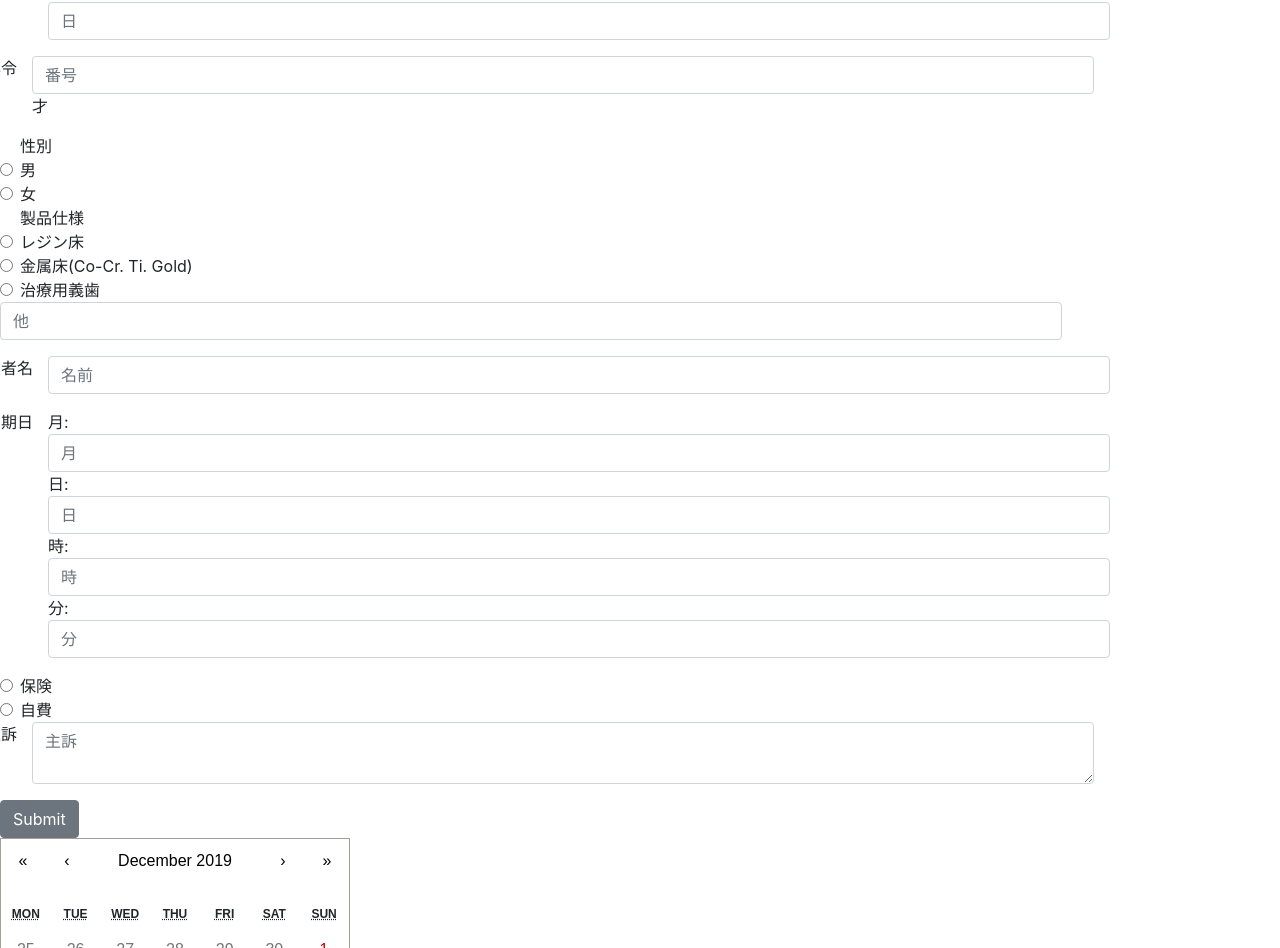
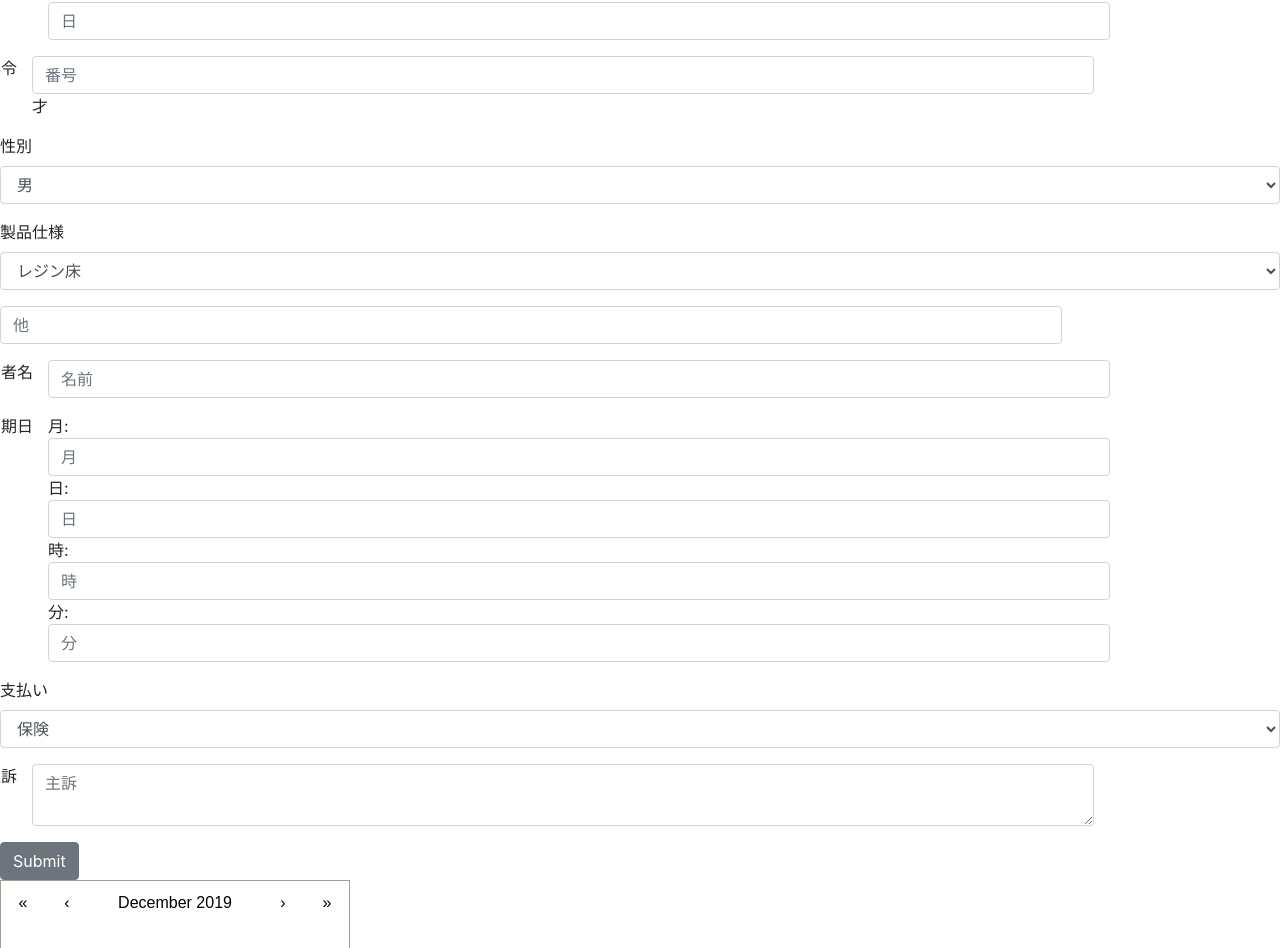
Before and after one commit to JustinTheeDude/dentist-app, a React (Create React App) app: page / in a window 1280 px wide. Shown: the part 367-1315 px from the top of the page. Built offline with nearby package versions, Linux system fonts and the light colour scheme.

Commit message:
changed radio buttons to  drop down menu

```diff
--- a/src/Components/MainInfo.js
+++ b/src/Components/MainInfo.js
@@ -38,32 +38,21 @@ const MainInfo = () => {
                     </div>
                 </Col>
             </FormGroup>
-            <FormGroup check >
-                <div>性別</div>
-                <Label check>
-                    <Input type="radio" name="radio1" /> 男
-                </Label>
+            <FormGroup>
+                <Label for="exampleSelect">性別</Label>
+                <Input type="select" name="select" id="exampleSelect">
+                <option>男</option>
+                <option>女</option>
+                </Input>
             </FormGroup>
-            <FormGroup check >
-                <Label check>
-                    <Input type="radio" name="radio1" /> 女
-                </Label>
-            </FormGroup>
-            <FormGroup check>
-                <div>製品仕様</div>
-                <Label check >
-                    <Input type="radio" name="radio1" /> レジン床
-                </Label>
-            </FormGroup>
-            <FormGroup check>
-                <Label check >
-                    <Input type="radio" name="radio1"  /> 金属床(Co-Cr. Ti. Gold)
-                </Label>
-            </FormGroup>
-            <FormGroup check>
-                <Label check >
-                    <Input type="radio" name="radio1" />治療用義歯
-                </Label>
+            <FormGroup>
+            <Label for="exampleSelect">製品仕様</Label>
+                <Input type="select" name="select" id="exampleSelect">
+                <option>レジン床</option>
+                <option>金属床(Co-Cr. Ti. Gold)</option>
+                <option>治療用義歯</option>
+                <option>他</option>
+                </Input>
             </FormGroup>
             <FormGroup row >
                 <Col sm={10}>
@@ -93,15 +82,12 @@ const MainInfo = () => {
                     </div>
                 </Col>
             </FormGroup>
-            <FormGroup check >
-                <Label check>
-                    <Input type="radio" name="radio1" /> 保険
-                </Label>
-            </FormGroup>
-            <FormGroup check >
-                <Label check>
-                    <Input type="radio" name="radio1" /> 自費
-                </Label>
+            <FormGroup>
+                <Label for="exampleSelect">支払い</Label>
+                <Input type="select" name="select" id="exampleSelect">
+                <option>保険</option>
+                <option>自費</option>
+                </Input>
             </FormGroup>
             <FormGroup row>
                 <Label>主訴</Label>
```
